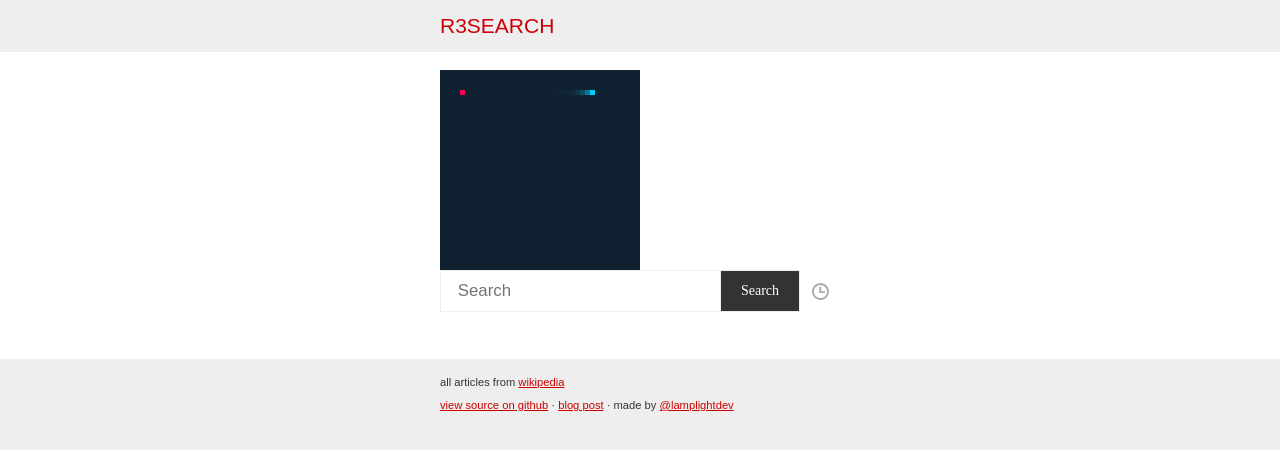
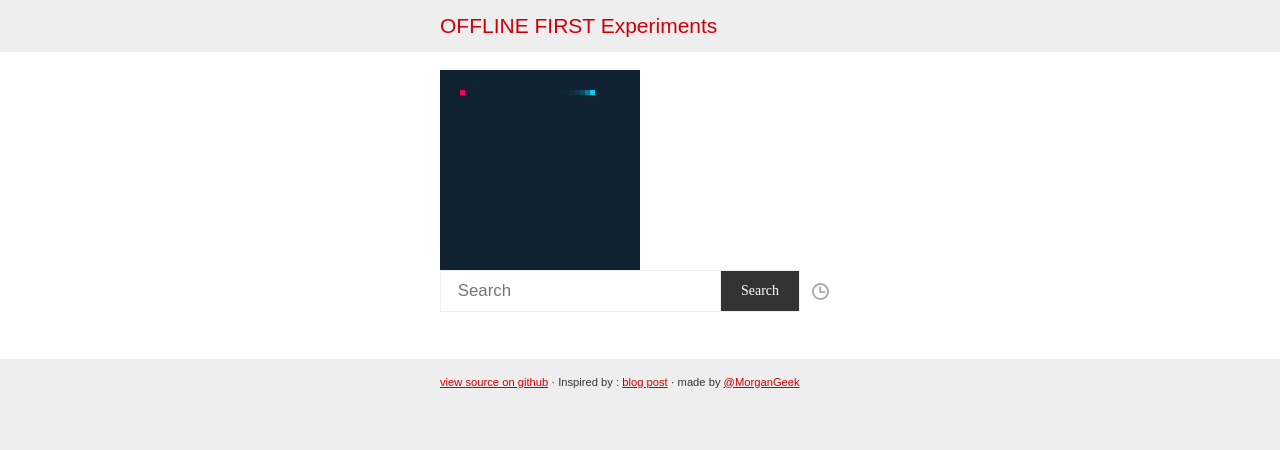
Before and after one commit to MorganGeek/offlinefirst, a plain HTML site: page index.html in a window 1280 px wide. Drawn offline with Linux system fonts and the light colour scheme.

Commit message:
documentation: update home page information

```diff
--- a/index.html
+++ b/index.html
@@ -10,7 +10,7 @@
     <link rel="manifest" href="manifest.json">
     <link rel="icon" sizes="192x192" href="img/logo.png">
 
-    <title>R3SEARCH</title>
+    <title>OFFLINE FIRST Experiments</title>
 
     <link rel='stylesheet' href='css/app.css'>
 
@@ -23,7 +23,7 @@
 
   <header>
     <div class='inner'>
-      <h1>R3SEARCH</h1>
+      <h1>OFFLINE FIRST Experiments</h1>
     </div>
   </header>
 
@@ -65,10 +65,9 @@
 
   <footer>
     <div class='inner'>
-      all articles from <a href='http://en.wikipedia.org/' target="_blank">wikipedia</a> <br>
-      <a href='https://github.com/lamplightdev/r3search' target="_blank">view source on github</a> &middot;
-      <a href='http://blog.lamplightdev.com/2015/01/06/A-Simple-ServiceWorker-App/' target="_blank">blog post</a> &middot;
-      made by <a href='https://twitter.com/lamplightdev' target="_blank">@lamplightdev</a>
+      <a href='https://morgangeek.github.io/offlinefirst' target="_blank">view source on github</a> &middot;
+      Inspired by : <a href='http://blog.lamplightdev.com/2015/01/06/A-Simple-ServiceWorker-App/' target="_blank">blog post</a> &middot;
+      made by <a href='https://twitter.com/MorganGeek' target="_blank">@MorganGeek</a>
     </div>
   </footer>
 
```
